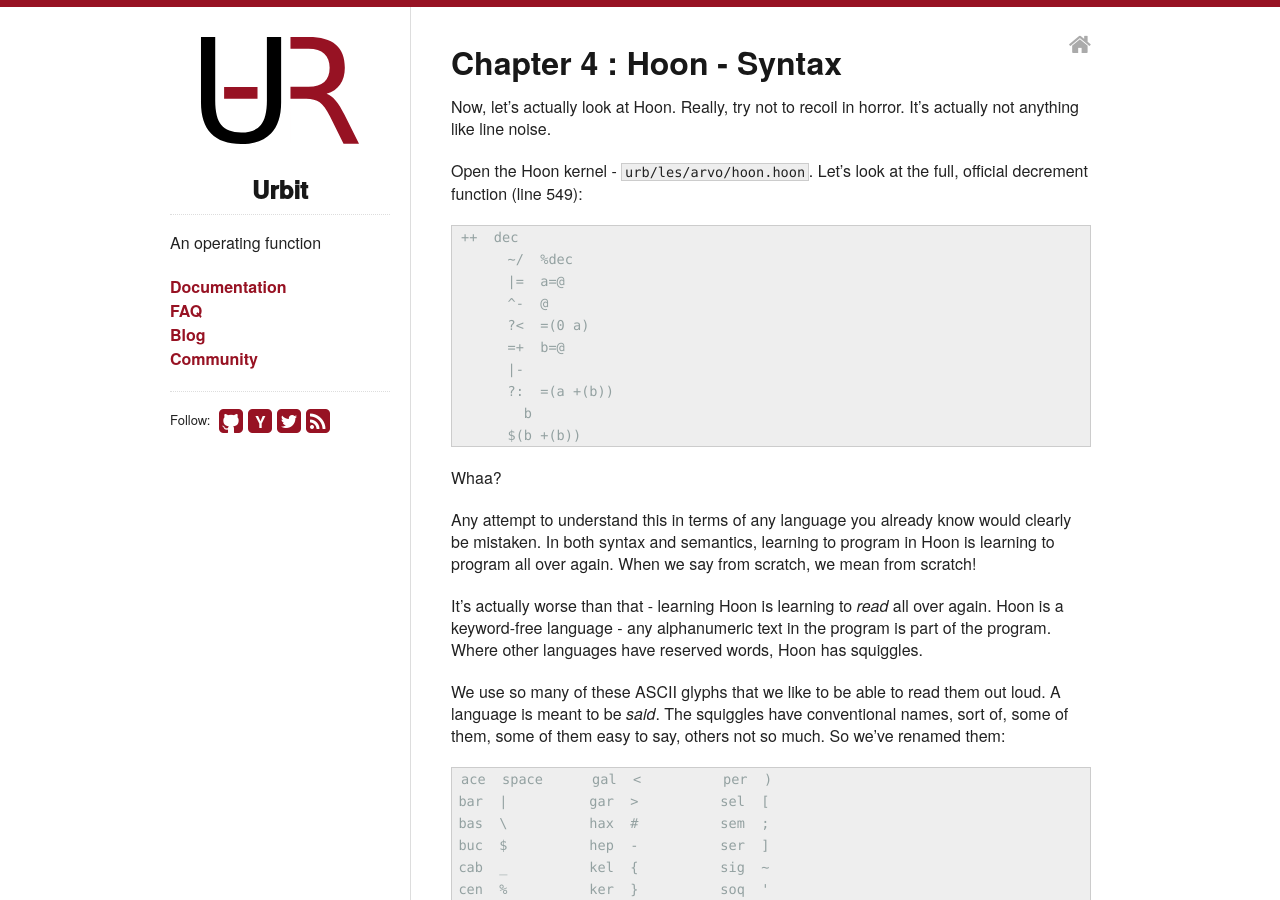
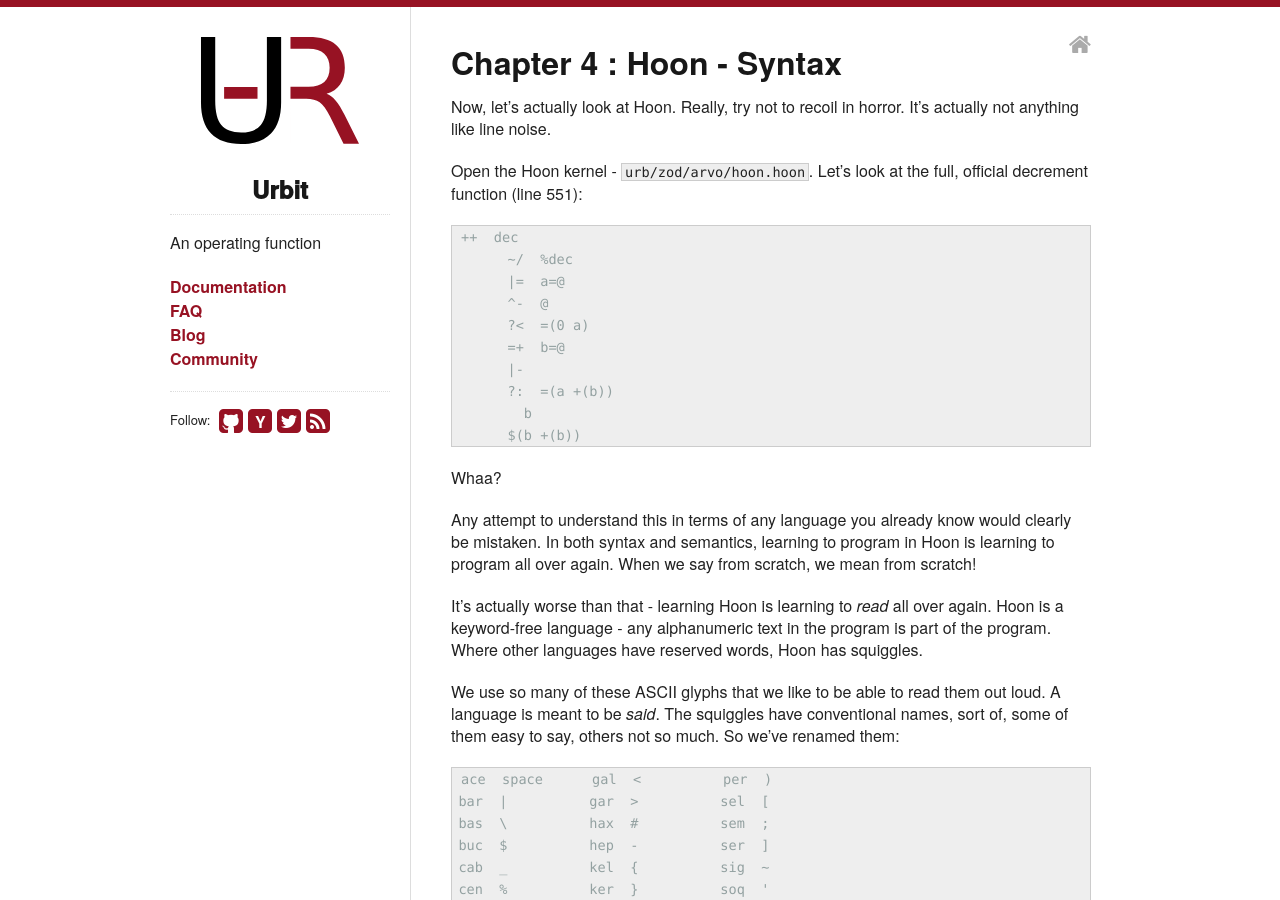
Before and after one commit to urbit/old-urbit.org, a Jekyll site: the page built from _posts/doc/2013-08-22-Chapter-4-syntax.markdown, in a window 1280 px wide and 900 px high. Built offline with Jekyll 4.4.1, drawn with Linux system fonts in a browser that asks for light colours.

Commit message:
Small correction in chapter-4

```diff
--- a/_posts/doc/2013-08-22-Chapter-4-syntax.markdown
+++ b/_posts/doc/2013-08-22-Chapter-4-syntax.markdown
@@ -8,8 +8,8 @@ title: Chapter 4 &#58; Hoon - Syntax
 Now, let's actually look at Hoon.  Really, try not to recoil
 in horror.  It's actually not anything like line noise.
 
-Open the Hoon kernel - `urb/les/arvo/hoon.hoon`.  Let's look at
-the full, official decrement function (line 549):
+Open the Hoon kernel - `urb/zod/arvo/hoon.hoon`.  Let's look at
+the full, official decrement function (line 551):
 
 	++  dec
           ~/  %dec
@@ -36,8 +36,8 @@ other languages have reserved words, Hoon has squiggles.
 
 We use so many of these ASCII glyphs that we like to be able
 to read them out loud.  A language is meant to be _said_.  The
-squiggles have conventional names, sort of, some of them, some of
-them easy to say, others not so much.  So we've renamed them:
+squiggles have conventional names, sort of, some of them easy to
+say, others not so much.  So we've renamed them:
 
     ace  space      gal  <          per  )
     bar  |          gar  >          sel  [
```
